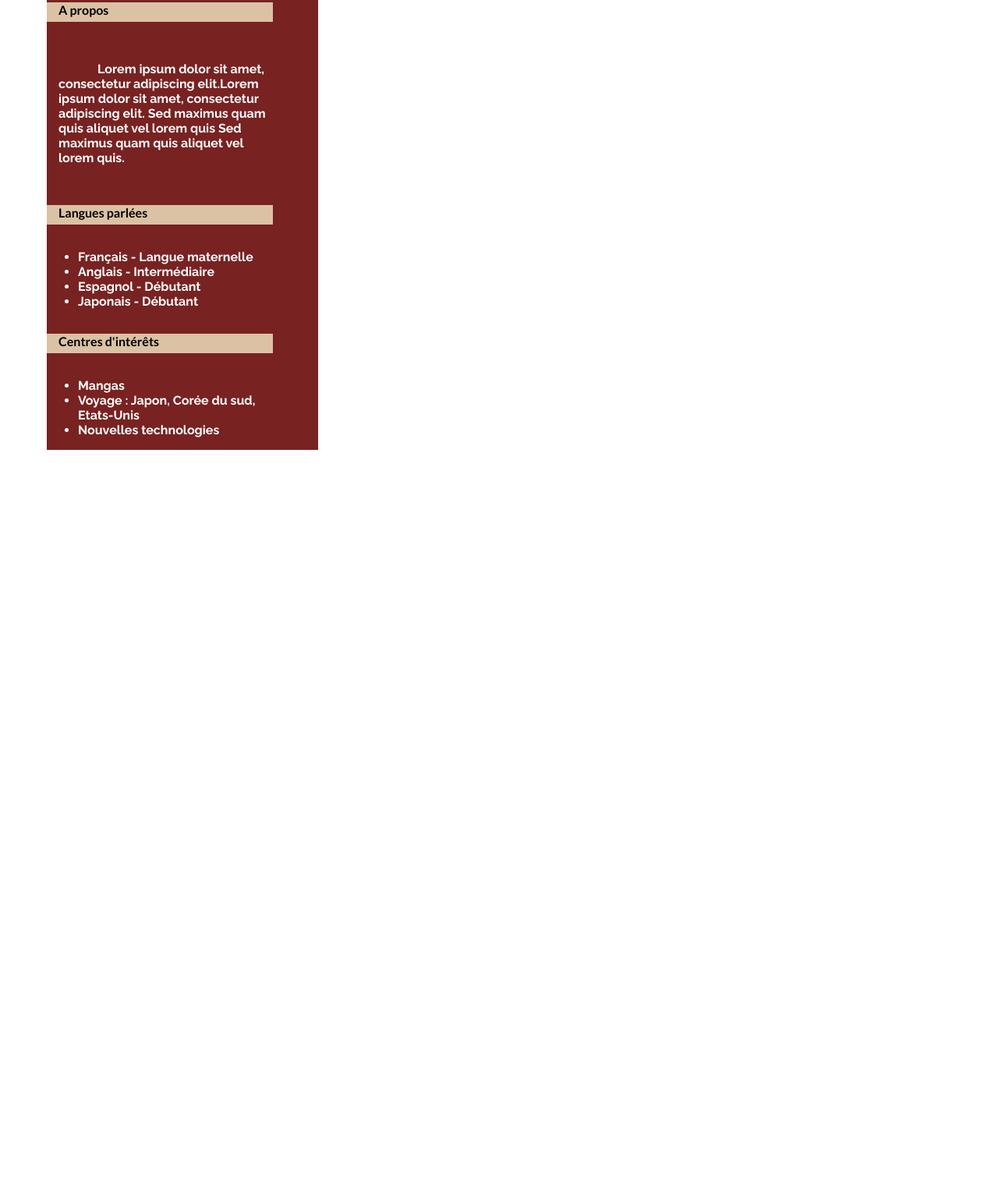
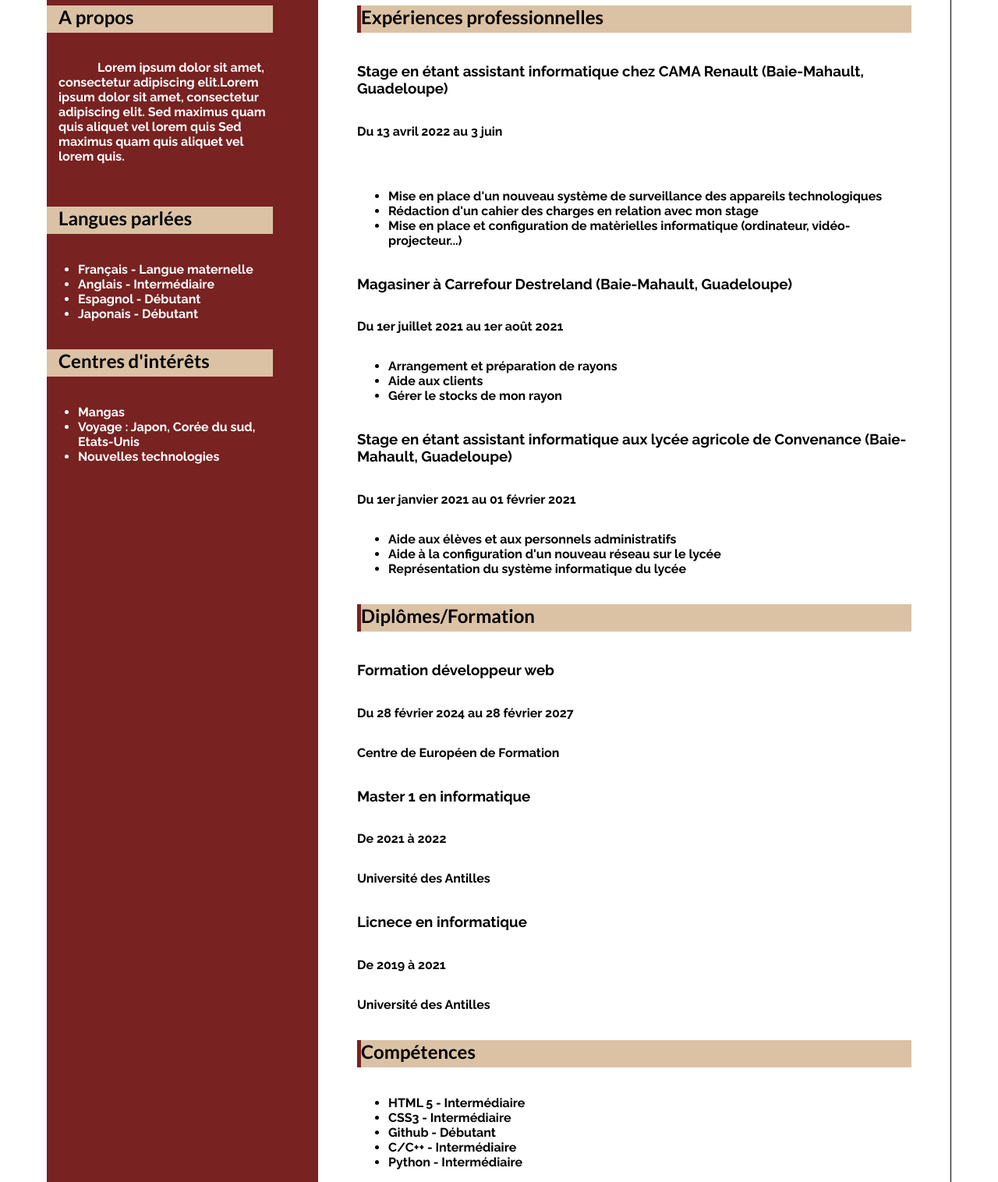
Before and after one commit to Darxare/Projet-CV, a plain HTML site: page index.html in a window 1280 px wide. Shown: the part 325-1841 px from the top of the page at 78% size. Before the commit the page ends 902 px from the top, so only its background shows below. Drawn offline with Linux system fonts and the light colour scheme; files whose address does not match are found by name.

Commit message:
Add the right part of main

```diff
--- a/assets/css/style.css
+++ b/assets/css/style.css
@@ -132,7 +132,7 @@ header figure img:hover{
     background-color: #dbc2a4;
     color: black;
     padding-left: 15px;
-    height: 25px;
+    height: 35px;
 }
 
 #indent{
@@ -144,4 +144,26 @@ header figure img:hover{
     line-height: 2;
 } */
 
-/* Style pour les rubriques */
+/* Style pour les rubriques: Expériences professionnelles, diplômes/formations et compétences */
+
+#right{
+    display: flex;
+    flex-direction: column;
+    color: black;
+    padding-left: 50px;
+    padding-right: 50px;
+    border-right: 1px solid black;
+    width: 100%;
+}
+
+.title__right{
+    font-family: "Lato", serif;
+    font-weight: bold;
+    background-color: #dbc2a4;
+    border-left: 5px solid #782221;
+    height: 35px;
+}
+
+.hover:hover{
+    border-right: 2px solid #782221;
+}
--- a/index.html
+++ b/index.html
@@ -45,12 +45,12 @@
     <section id="main">
 
         <section id="left">
-            <p class="title__left">A propos</p><br>
+            <h2 class="title__left">A propos<br></h2>
 
             <p id="indent">Lorem ipsum dolor sit amet, consectetur adipiscing elit.Lorem ipsum dolor sit amet, consectetur adipiscing elit. Sed maximus quam quis  aliquet vel lorem quis Sed maximus quam quis  aliquet vel lorem quis.</p>
             <br>
 
-            <p class="title__left">Langues parlées</p>
+            <h2 class="title__left">Langues parlées</h2>
 
             <ul>
                 <li>
@@ -67,7 +67,7 @@
                 </li>
             </ul>
 
-            <p class="title__left">Centres d'intérêts</p>
+            <h2 class="title__left">Centres d'intérêts</h2>
 
             <ul>
                 <li>
@@ -84,7 +84,100 @@
         </section>
 
         <section id="right">
-            <p id="title__right">Expériences professionnelles</p>
+
+            <h2 class="title__right">Expériences professionnelles</h2>
+
+            <h3 class="hover"> Stage en étant assistant informatique chez CAMA Renault (Baie-Mahault, Guadeloupe)</h3>
+            <p>Du 13 avril 2022 au 3 juin</p>
+            </p>
+
+            <ul>
+                <li>
+                    Mise en place d'un nouveau système de surveillance des appareils technologiques
+                </li>
+                <li>
+                    Rédaction d'un cahier des charges en relation avec mon stage
+                </li>
+                <li>
+                    Mise en place et configuration de matèrielles informatique (ordinateur, vidéo-projecteur...)
+                </li>
+
+            </ul>
+
+            <h3 class="hover">Magasiner à Carrefour Destreland (Baie-Mahault, Guadeloupe)</h3>
+            <p>Du 1er juillet 2021 au 1er août 2021</p>
+
+
+            <ul>
+                <li>
+                    Arrangement et préparation de rayons
+                </li>
+                <li>
+                    Aide aux clients
+                </li>
+                <li>
+                    Gérer le stocks de mon rayon
+                </li>
+
+            </ul>
+
+
+            <h3 class="hover">Stage en étant assistant informatique aux lycée agricole de Convenance (Baie-Mahault, Guadeloupe)</h3>
+            <p>Du 1er janvier 2021 au 01 février 2021</p>
+
+            <ul>
+                <li>
+                    Aide aux élèves et aux personnels administratifs
+                </li>
+                <li>
+                    Aide à la configuration d'un nouveau réseau sur le lycée
+                </li>
+                <li>
+                    Représentation du système informatique du lycée
+                </li>
+
+            </ul>
+
+
+            <h2 class="title__right">Diplômes/Formation</h2>
+
+            <h3 class="hover">Formation développeur web</h3>
+            <p>Du 28 février 2024 au 28 février 2027</p>
+            <p>Centre de Européen de Formation</p>
+
+
+            <h3 class="hover">Master 1 en informatique</h3>
+            <p>De 2021 à 2022</p>
+            <p>Université des Antilles</p>
+
+
+            <h3 class="hover">Licnece en informatique</h3>
+            <p>De 2019 à 2021</p>
+            <p>Université des Antilles</p>
+
+
+
+            <h2  class="title__right">Compétences</h2>
+            <ul>
+                <li class="hover">
+                    HTML 5 - Intermédiaire
+                </li>
+                <li class="hover">
+                    CSS3 - Intermédiaire
+                </li>
+                <li class="hover">
+                    Github - Débutant
+                </li>
+                <li class="hover">
+                    C/C++ - Intermédiaire
+                </li>
+                <li class="hover">
+                    Python - Intermédiaire
+                </li>
+            </ul>
+
+
+
 
         </section>
 
```
